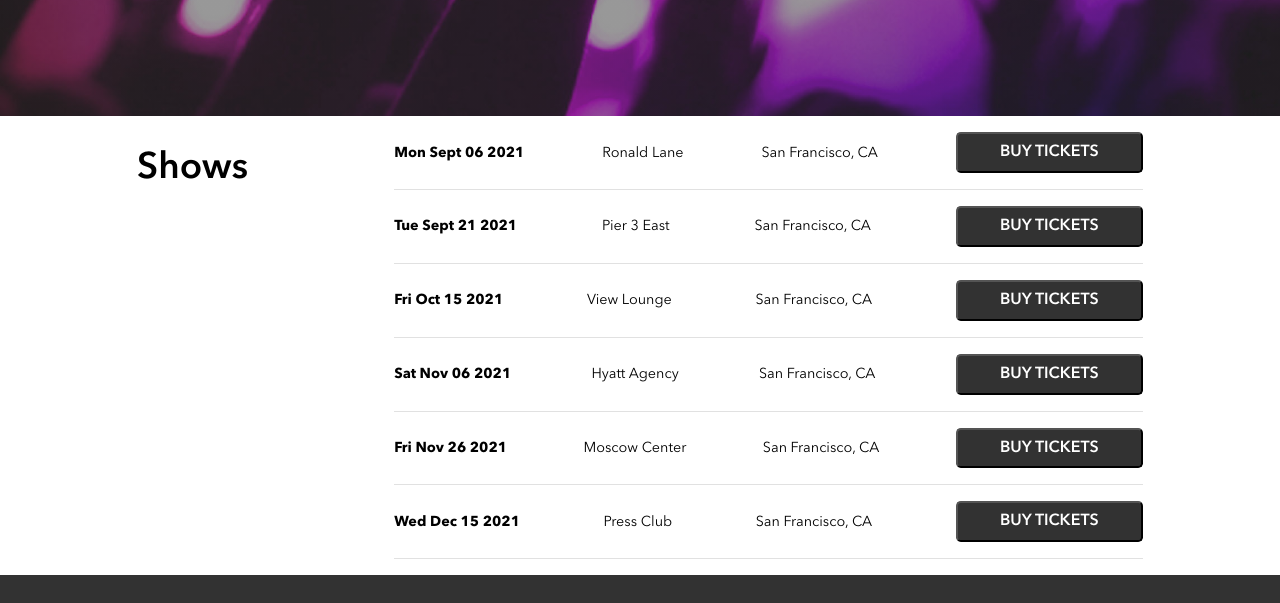
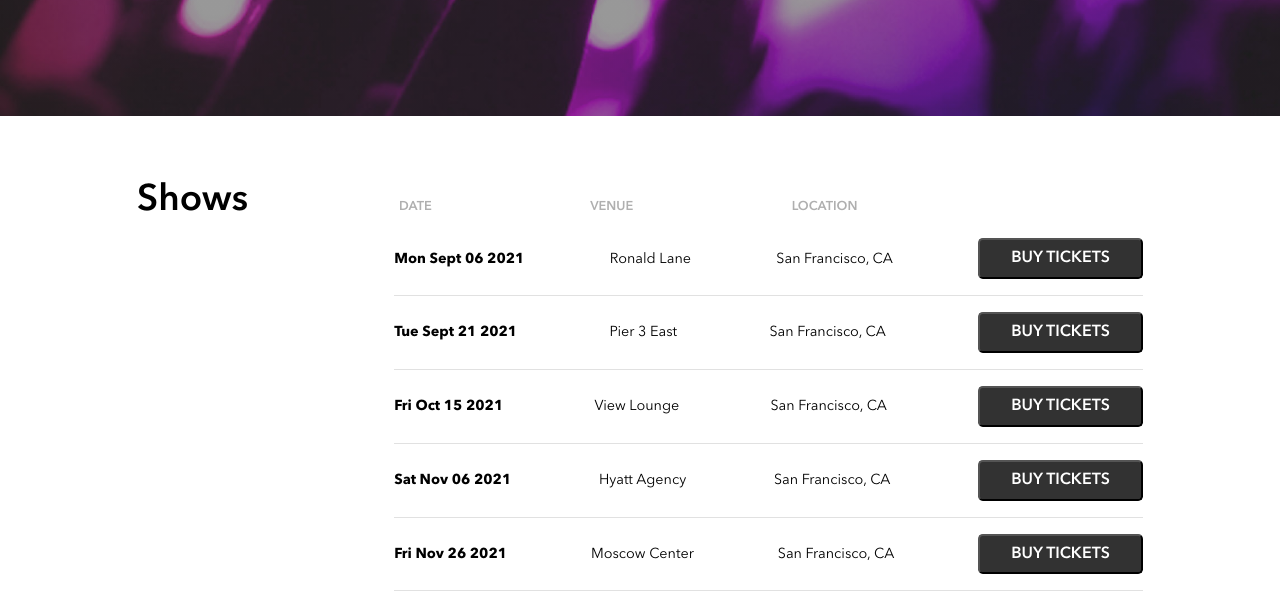
Before and after one commit to Graziela-Pauselius/bandsite, a plain HTML site: page pages/shows.html in a window 1280 px wide. Shown: the part 750-1353 px from the top of the page. Drawn offline with Linux system fonts and the light colour scheme.

Commit message:
finished show page styling

```diff
--- a/pages/shows.html
+++ b/pages/shows.html
@@ -20,8 +20,8 @@
                 </a>
             </div>
             <nav class="nav">
-                    <a class="nav__link nav__link--active" href="../index.html">Biography</a>
-                    <a class="nav__link">Shows</a></li>
+                    <a class="nav__link" href="../index.html">Biography</a>
+                    <a class="nav__link nav__link--active">Shows</a></li>
             </nav>
         </header>
         <!-- Hero -->
@@ -39,9 +39,15 @@
         <section class="show__section">
           <div class="show_header-container">
             <h2 class="show__header">Shows</h2>
+          </div>
+          <div class="show__list">
+            <div class="show__label--container">
+              <p class="show__label--special">DATE</p>
+              <p class="show__label--special">VENUE</p>
+              <p class="show__label--special">LOCATION</p>
+            </div>
 
           </div>
-          <div class="show__list"></div>
         </section>
        <script src="../scripts/build-shows-page.js"></script>
     </body>
--- a/scripts/build-shows-page.js
+++ b/scripts/build-shows-page.js
@@ -45,7 +45,7 @@ const displayShows = (obj) => {
 
 		//Date
 		const showDateTitle = document.createElement("p");
-		showDateTitle.classList.add("show__label", "label");
+		showDateTitle.classList.add("show__label", "show__label-hide");
 		showDateTitle.innerText = "DATE";
 		showItem.appendChild(showDateTitle);
 
@@ -56,7 +56,7 @@ const displayShows = (obj) => {
 
 		// Venue
 		const showVenueTitle = document.createElement("p");
-		showVenueTitle.classList.add("show__label", "label");
+		showVenueTitle.classList.add("show__label", "show__label-hide");
 		showVenueTitle.innerText = "VENUE";
 		showItem.appendChild(showVenueTitle);
 
@@ -67,7 +67,7 @@ const displayShows = (obj) => {
 
 		// Location
 		const locationTitle = document.createElement("p");
-		locationTitle.classList.add("show__label", "label");
+		locationTitle.classList.add("show__label", "show__label-hide");
 		locationTitle.innerText = "LOCATION";
 		showItem.appendChild(locationTitle);
 
@@ -85,3 +85,13 @@ const displayShows = (obj) => {
 };
 
 displayShows(concerts);
+
+function handleClick(event) {
+	const itemSelect = event.target;
+	itemSelect.classList.add("show__event-selected");
+
+	event.target.reset();
+}
+
+const showBox = document.querySelector(".show__box");
+showBox.addEventListener("click", handleClick);
--- a/styles/shows.scss
+++ b/styles/shows.scss
@@ -21,16 +21,14 @@
 	}
 
 	@include desktop {
-		display: flex;
 		flex-direction: row;
-		align-items: center;
 		padding: 0 10rem;
 	}
 
 	&__text {
 		color: $white;
 		@include tablet {
-			@include text-style(1.5rem, 2rem, avenirDemi);
+			@include text-style(1.3rem, 2rem, avenirDemi);
 			margin-top: 3rem;
 		}
 	}
@@ -39,20 +37,27 @@
 		color: $white;
 		width: 65%;
 		@include tablet {
-			@include text-style(3.8rem, 4.25rem, avenirBold);
-			width: 80%;
+			@include text-style(3.8rem, 4.25rem, avenirDemi);
+			width: 81%;
 			margin: 1rem 0 3rem 0;
 		}
 	}
 
 	&__music-container {
 		@include tablet {
-			display: flex;
 			align-self: flex-start;
 		}
 
 		@include desktop {
 			align-self: center;
+			padding-top: 5rem;
+		}
+	}
+
+	&__music {
+		@include tablet {
+			width: 24rem;
+			height: 8rem;
 		}
 	}
 }
@@ -65,6 +70,8 @@
 		@include desktop {
 			display: flex;
 			justify-content: space-around;
+			align-items: baseline;
+			padding-top: 2rem;
 		}
 	}
 
@@ -88,6 +95,16 @@
 	&__box {
 		border-bottom: 1px solid $mercury;
 
+		&:hover {
+			cursor: pointer;
+			background-color: $alabaster;
+		}
+
+		&:target {
+			cursor: pointer;
+			background-color: $mercury;
+		}
+
 		@include tablet {
 			display: flex;
 			justify-content: space-between;
@@ -96,14 +113,39 @@
 	}
 
 	&__label {
+		color: $silver;
+		@include text-style(0.6rem, 1.3rem, avenirDemi);
+		padding: 0.3rem;
+		margin-bottom: 0;
+
 		@include tablet {
 			display: none;
+		}
+
+		&--container {
+			display: none;
+
+			@include tablet {
+				display: flex;
+			}
+		}
+
+		&--special {
+			color: $silver;
+			@include text-style(0.8rem, 1.3rem, avenirDemi);
+			padding: 0.3rem;
+			margin-bottom: 0;
+			margin-right: 9.3rem;
 		}
 	}
 
 	&__btn {
 		@include tablet {
-			width: 25%;
+			width: 22%;
 		}
 	}
+
+	&__event-selected {
+		background-color: $mercury;
+	}
 }
```
Also changed, not shown: styles/shows.css, 1 other file.
